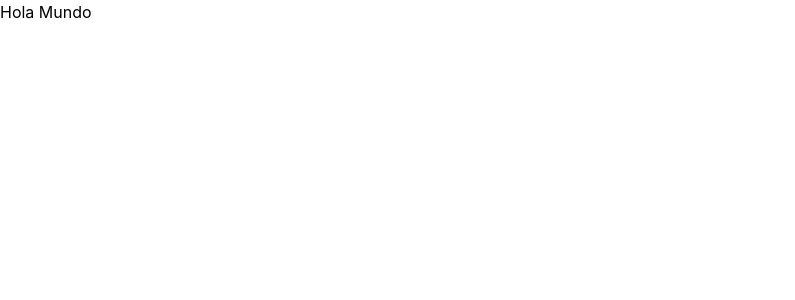
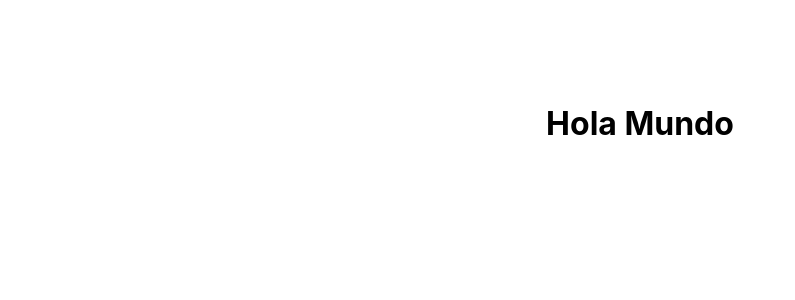
Before and after one commit to manuelRestrep0/frontend-presencial, a Next.js app: page /busqueda_vuelosB in a window 1280 px wide. Shown: the top 300 px of the page, without its empty margins (0-795 px from the left). Built offline with nearby package versions, Linux system fonts and the light colour scheme.

Commit message:
segundo  Hola Mundo

```diff
--- a/app/busqueda_vuelosB/[id]/page.tsx
+++ b/app/busqueda_vuelosB/[id]/page.tsx
@@ -1,3 +1,7 @@
 export default function Web() {
-    return <div>Hola Mundo</div>
-  }
+  return (
+    <div style={{ textAlign: 'center', position: 'relative', marginTop: '100px',  color: "blue" }}>
+      <h1 style={{ marginBottom: '20px', fontSize: '2rem', fontWeight: 'bold' }}>Hola Mundo</h1>
+    </div>
+  );
+}
--- a/app/busqueda_vuelosB/page.tsx
+++ b/app/busqueda_vuelosB/page.tsx
@@ -1,3 +1,8 @@
+
 export default function Web() {
-    return <div>Hola Mundo</div>
-  }
+  return (
+    <div style={{ textAlign: 'center', position: 'relative', marginTop: '100px' }}>
+      <h1 style={{ marginBottom: '20px', fontSize: '2rem', fontWeight: 'bold' }}>Hola Mundo</h1>
+    </div>
+  );
+}
```
Also changed, not shown: app/busqueda_vuelosB/img/logo.jpg (added).
